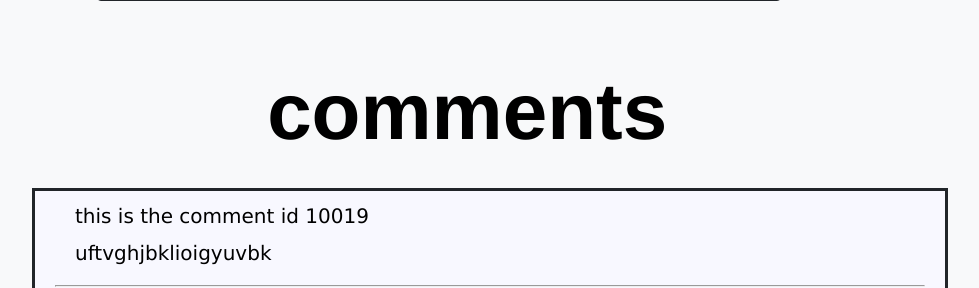
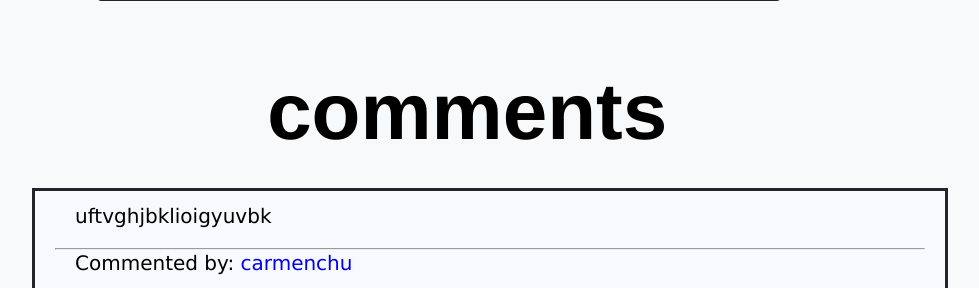
Before and after one commit to SonasMacRae/MacRae_Sonas_set09103_cw2, a Flask app: page /comments/1 in a window 1280 px wide. Shown: the part 823-1111 px from the top of the page, without its empty margins (160-1139 px from the left). Run offline with Flask 2, Linux system fonts and the light colour scheme; data comes from the database, SQL or seed files in the repository.

Commit message:
Update newcomment.html

```diff
--- a/templates/newcomment.html
+++ b/templates/newcomment.html
@@ -35,7 +35,6 @@
     <h1>comments</h1>
     {% for c in comments %}
       <div class="container">
-	<p>this is the comment id {{ c["id"] }} </p>
         <p> {{ c["comment"] }} </p>
         <hr></hr>
         <p>Commented by: <a href={{ url_for('searchuser', search=c["user"]) }}>{{ c["user"] }}</a></p>
```
